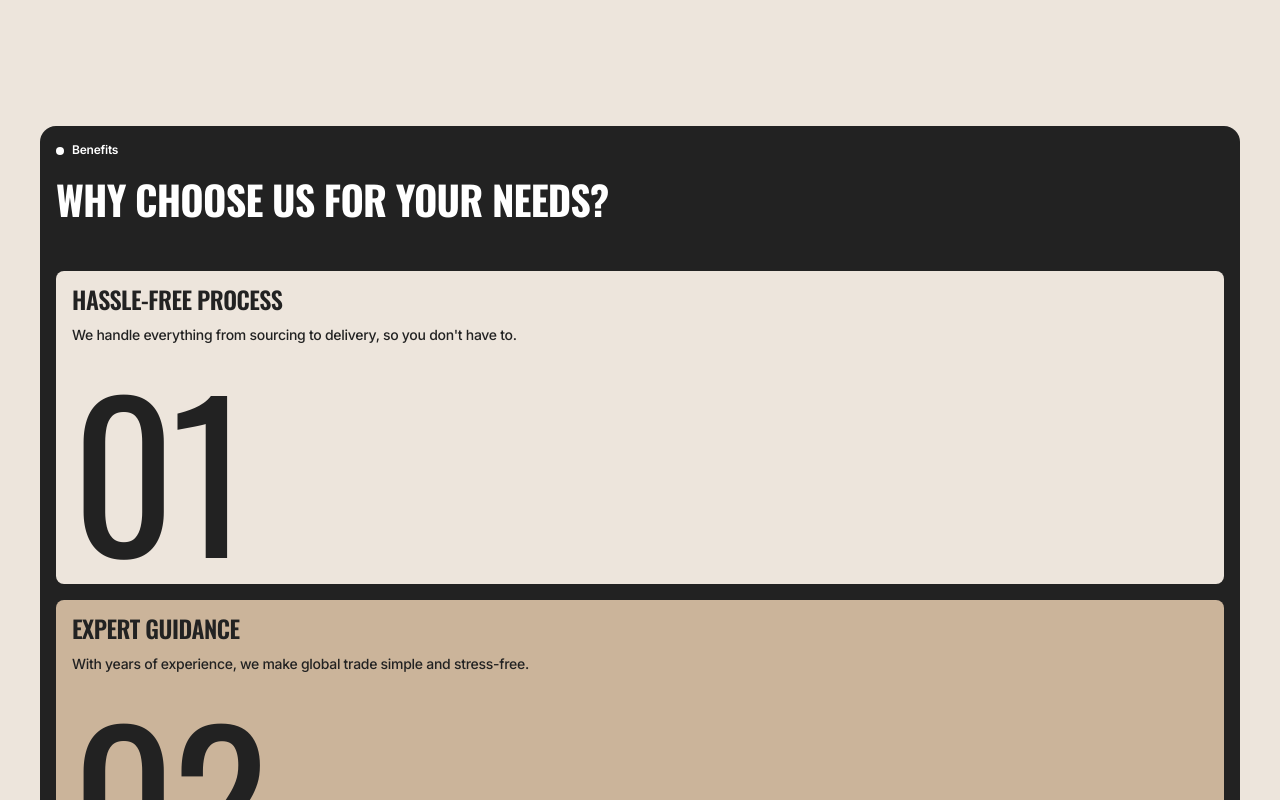
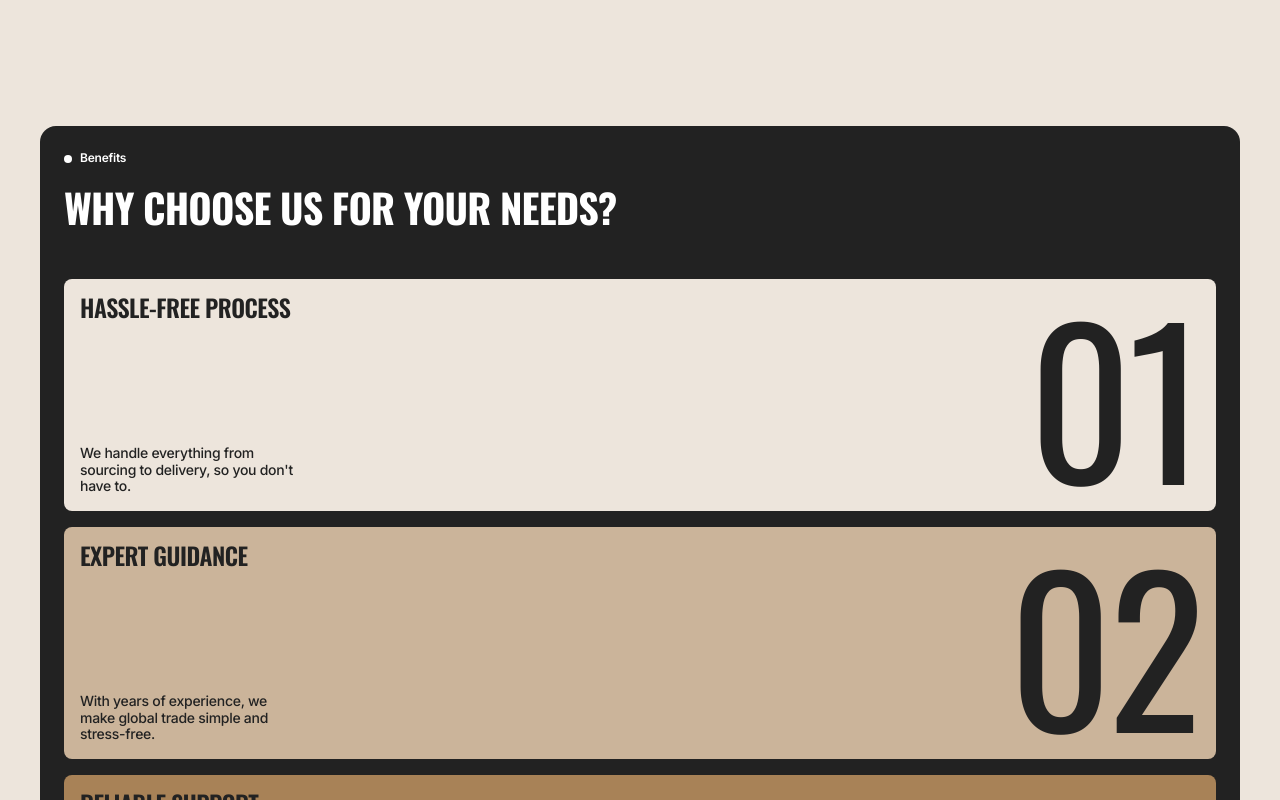
Before and after one commit to DevDugg/r-g-solutions, a Next.js app: page / in a window 1280 px wide. Shown: the part 3160-3960 px from the top of the page. Built offline with nearby package versions, Linux system fonts and the light colour scheme.

Commit message:
tablet benefits section

```diff
--- a/src/components/elements/benefits-card.tsx
+++ b/src/components/elements/benefits-card.tsx
@@ -9,10 +9,13 @@ interface BenefitsCardProps {
 
 const BenefitsCard = ({ title, description, background, index }: BenefitsCardProps) => {
   return (
-    <div className="flex flex-col gap-6 p-4 rounded-lg text-BLACK" style={{ background }}>
-      <div className="flex flex-col gap-4">
+    <div
+      className="flex flex-col gap-6 p-4 rounded-lg text-BLACK TABLET:flex-row TABLET:justify-between TABLET:gap-12"
+      style={{ background }}
+    >
+      <div className="flex flex-col gap-4 TABLET:justify-between">
         <h3 className="card-title">{title}</h3>
-        <h4 className="body-text">{description}</h4>
+        <h4 className="body-text TABLET:max-w-56">{description}</h4>
       </div>
       <span className="decor-text-1">{formatToDoubleDigits(index + 1)}</span>
     </div>
--- a/src/components/sections/benefits.tsx
+++ b/src/components/sections/benefits.tsx
@@ -7,7 +7,7 @@ import benefits from "@/data/benefits";
 const Benefits = () => {
   return (
     <section id="benefits" className="benefits">
-      <Container className="flex flex-col gap-12 bg-BLACK rounded-2xl p-4">
+      <Container className="flex flex-col gap-12 bg-BLACK rounded-2xl p-4 TABLET:p-6">
         <div className="flex flex-col gap-4 text-WHITE">
           <div className="flex gap-2 items-center">
             <DecoratorCircle size={8} color={"WHITE"} /> <span className="tag-text">{benefits.label}</span>
```
